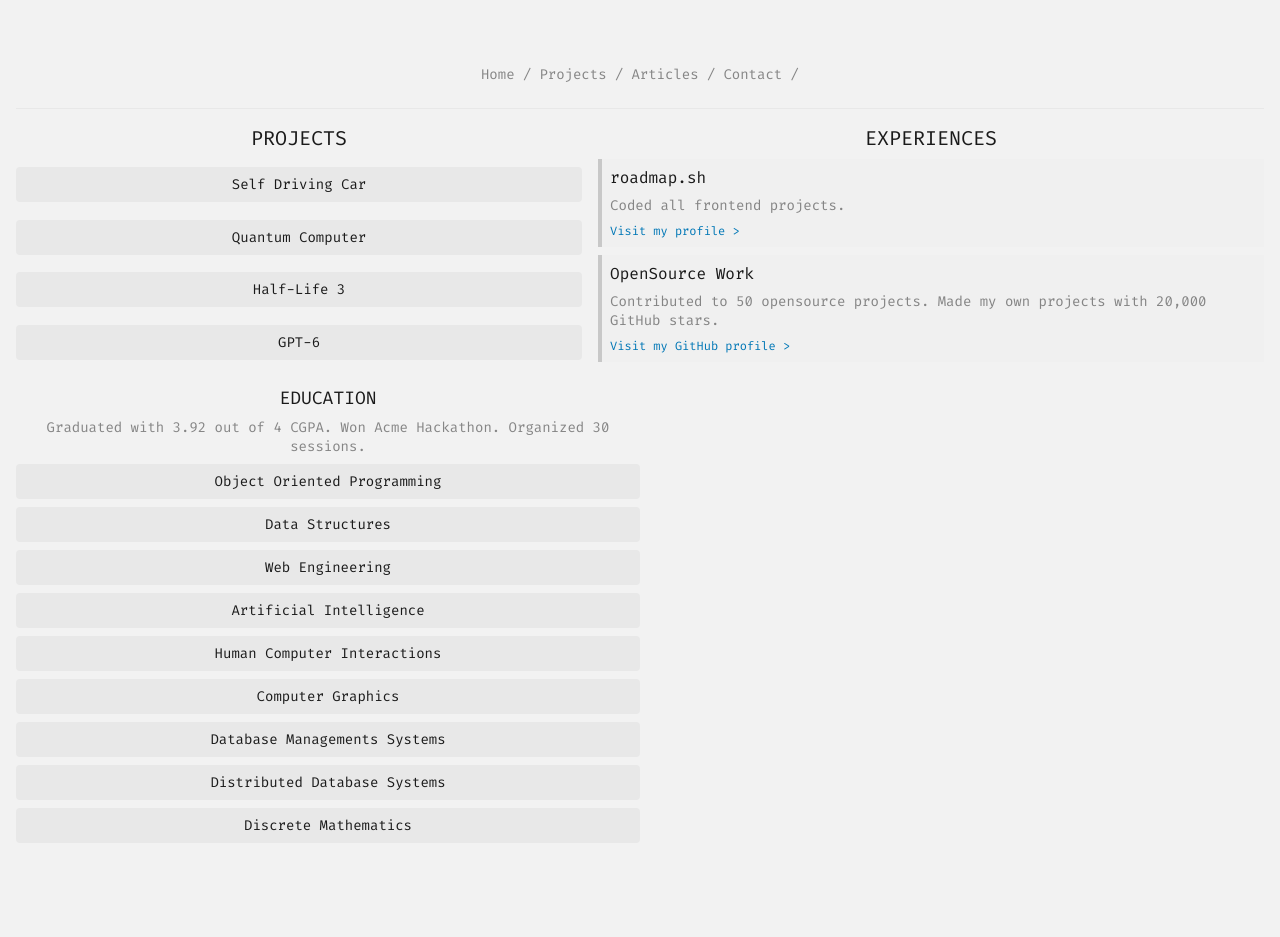
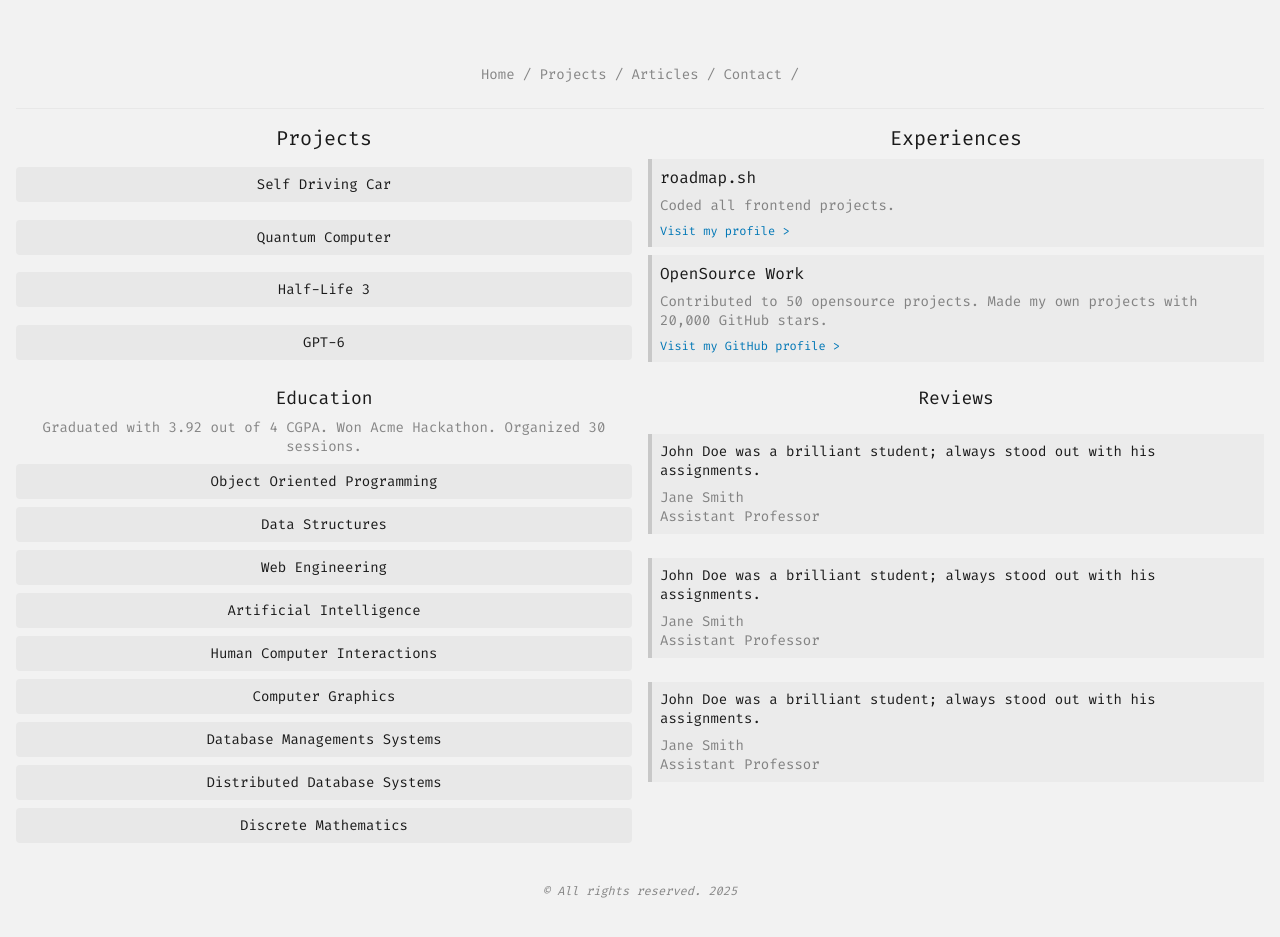
Before and after one commit to justwantajob/personal-portfolio, a plain HTML site: page index.html in a window 1280 px wide. Shown: the part 51-988 px from the top of the page. Before the commit the page ends 894 px from the top, so only its background shows below. Drawn offline with Linux system fonts and the light colour scheme.

Commit message:
finish all components, enhance  style, fix visual bug

```diff
--- a/index.html
+++ b/index.html
@@ -16,6 +16,7 @@
   <link rel="stylesheet" href="styles/components/projects.css">
   <link rel="stylesheet" href="styles/components/experiences.css">
   <link rel="stylesheet" href="styles/components/education.css">
+  <link rel="stylesheet" href="styles/components/reviews.css">
 </head>
 <body>
   <header>
@@ -41,7 +42,7 @@
 
     <div class="section-block">
       <section class="projects">
-        <h2 class="projects-heading">PROJECTS</h2>
+        <h2 class="projects-heading">Projects</h2>
         <ul class="project-list">
           <li class="project"><a href="#" class="project-link">Self Driving Car</a></li>
           <li class="project"><a href="#" class="project-link">Quantum Computer</a></li>
@@ -51,7 +52,7 @@
       </section>
 
       <section class="experiences">
-        <h2 class="experience-heading">EXPERIENCES</h2>
+        <h2 class="experience-heading">Experiences</h2>
         <div class="experience">
           <h3 class="experience-header">roadmap.sh</h3>
           <p class="experience-description">Coded all frontend projects.</p>
@@ -68,9 +69,8 @@
 
     <div class="section-block">
       <section class="education">
-        <h2 class="education-heading">EDUCATION</h2>
+        <h2 class="education-heading">Education</h2>
         <p class="education-description">Graduated with 3.92 out of 4 CGPA. Won Acme Hackathon. Organized 30 sessions.</p>
-        <!-- <h3 class="education-subheading">Skills:</h3> -->
         <ul class="education-list">
           <li class="skills">Object Oriented Programming</li>
           <li class="skills">Data Structures</li>
@@ -84,17 +84,37 @@
         </ul>
       </section>
 
-      <!-- <section class="reviews">
-        <h2 class="reviews-heading">REVIEWS</h2>
+      <section class="reviews">
+        <h2 class="reviews-heading">Reviews</h2>
         <div class="review">
-          <h3 class="review-header">roadmap.sh</h3>
-          <p class="review-description">Coded all frontend projects.</p>
-          <a class="review-link" href="#">Visit my profile &gt;</a>
-        </div> -->
+          <p class="review-description">John Doe was a brilliant student; always stood out with his assignments.</p>
+          <div class="review-footer">
+            <span class="author">Jane Smith</span>
+            <span class="role">Assistant Professor</span>
+          </div>
+        </div>
+        <div class="review">
+          <p class="review-description">John Doe was a brilliant student; always stood out with his assignments.</p>
+          <div class="review-footer">
+            <span class="author">Jane Smith</span>
+            <span class="role">Assistant Professor</span>
+          </div>
+        </div>
+        <div class="review">
+          <p class="review-description">John Doe was a brilliant student; always stood out with his assignments.</p>
+          <div class="review-footer">
+            <span class="author">Jane Smith</span>
+            <span class="role">Assistant Professor</span>
+          </div>
+        </div>
+
       </section>
     </div>
+  </main>
 
-  </main>
+  <footer>
+    &copy; All rights reserved. 2025
+  </footer>
 
 </body>
 </html>
--- a/styles/components/experiences.css
+++ b/styles/components/experiences.css
@@ -18,7 +18,7 @@
   flex-direction: column;
   justify-content: center;
   gap: calc(var(--default-gap) * 1);
-  background-color: rgba(200, 200, 200, 0.06);
+  background-color: rgba(200, 200, 200, 0.16);
   border-left: 4px solid rgb(200, 200, 200);
   padding: var(--default-gap);
   width: 100%;
@@ -47,6 +47,9 @@
 }
 
 @media (min-width: 768px) {
+  .experiences {
+    width: 50%;
+  }
   .experience-heading {
     font-size: var(--text-xl);
   }
--- /dev/null
+++ b/styles/components/reviews.css
@@ -0,0 +1,48 @@
+.reviews {
+  display: flex;
+  flex-direction: column;
+  align-items: center;
+  justify-content: center;
+  gap: calc(var(--default-gap) * 3);
+  width: 100%;
+}
+
+.reviews-heading {
+  text-align: center;
+  font-size: var(--text-lg);
+  font-weight: 400;
+  color: var(--color-primary-dark);
+}
+
+.review {
+  display: flex;
+  flex-direction: column;
+  justify-content: center;
+  gap: var(--default-gap);
+  background-color: rgba(200, 200, 200, 0.16);
+  border-left: 4px solid rgb(200, 200, 200);
+  width: 100%;
+  padding: var(--default-gap);
+}
+
+.review-description {
+  font-size: var(--text-sm);
+  color: var(--color-primary-dark);
+}
+
+.review-footer {
+  display: flex;
+  flex-direction: column;
+}
+
+.author,
+.role {
+  font-size: var(--text-sm);
+  color: var(--color-link);
+}
+
+@media (min-width: 768px) {
+  .reviews {
+    width: 50%;
+  }
+}
--- a/styles/style.css
+++ b/styles/style.css
@@ -41,7 +41,7 @@
 }
 
 body {
-  height: 100vh;
+  height: 100%;
   background-color: var(--color-background-light);
   color: var(--color-primary-dark);
   padding: 16px 16px;
@@ -70,3 +70,11 @@ main {
     justify-content: space-between;
   }
 }
+
+footer {
+  margin: 24px 0;
+  color: var(--color-link);
+  font-style: italic;
+  font-size: var(--text-xs);
+  text-align: center;
+}
```
